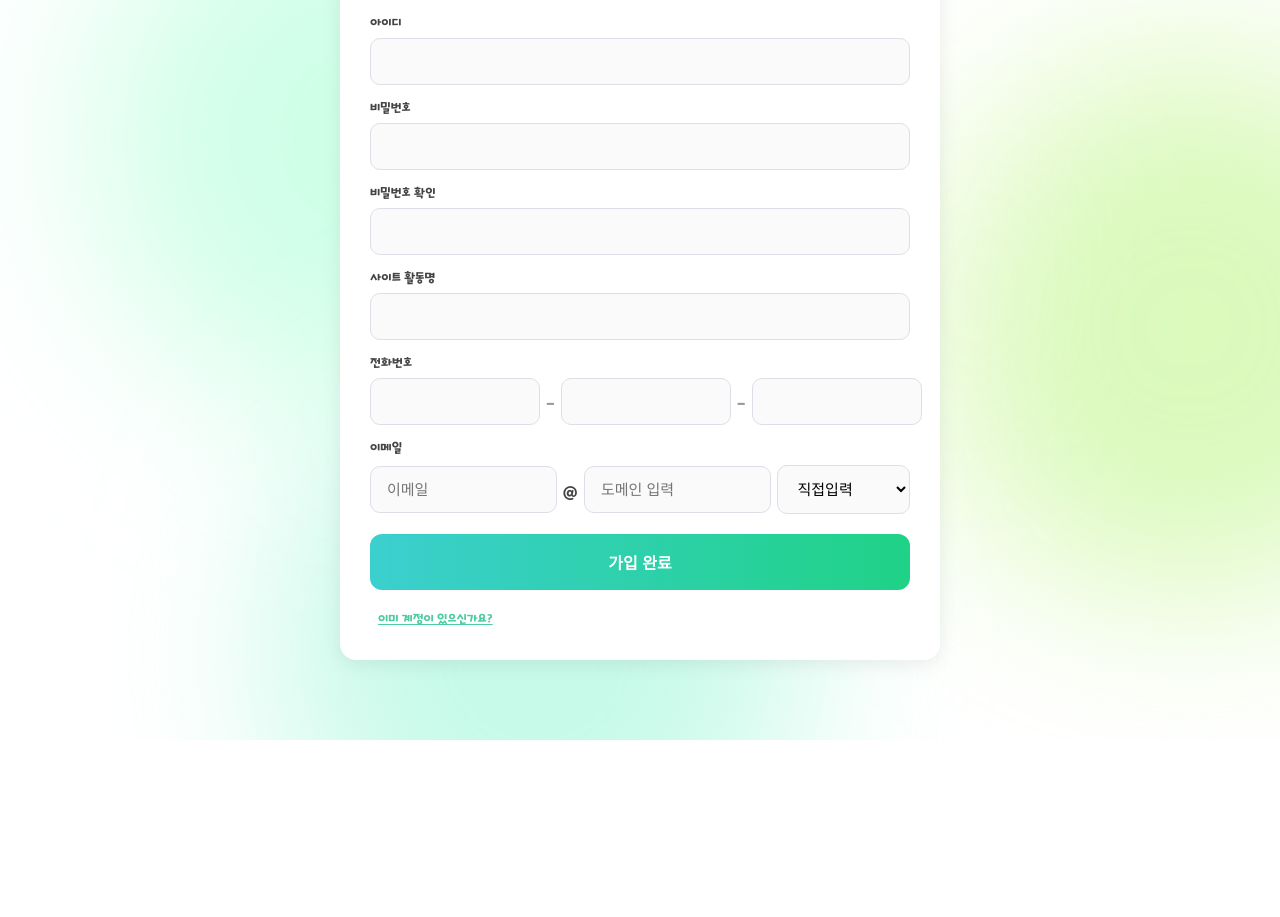
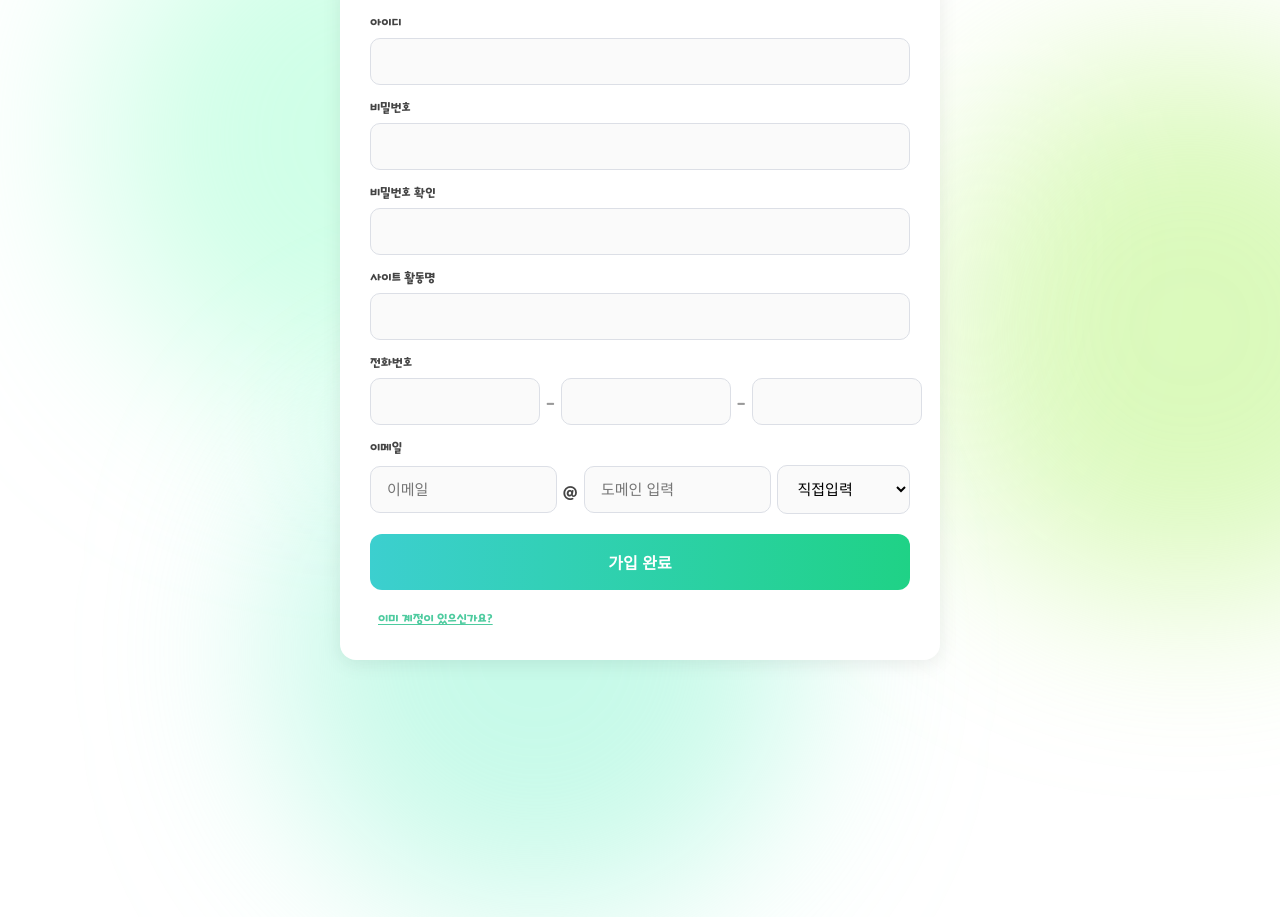
Before and after one commit to likewhat9901/Project_Team_Sikku, a Java web app: page /signup.do in a window 1280 px wide; the page is wider, and only the part inside the window is pictured. Shown: the part 156-1073 px from the top of that part. Before the commit the page ends 896 px from the top of that part, so only its background shows below. Run offline with Spring Boot 4, a stand-in JSP engine, Linux system fonts and the light colour scheme; some of the project's set-up classes (security, data sources, template engines, error pages and the like) are left out, and stand-ins take their place; some web fonts are replaced.

Commit message:
hancheongyeong

```diff
--- a/src/main/resources/static/css/loginSign.css
+++ b/src/main/resources/static/css/loginSign.css
@@ -132,7 +132,6 @@
   position: relative;
   width: 100%;
   height: 100%;
-  overflow: hidden;
   display: flex;
   justify-content: center;
   align-items: center;
```
